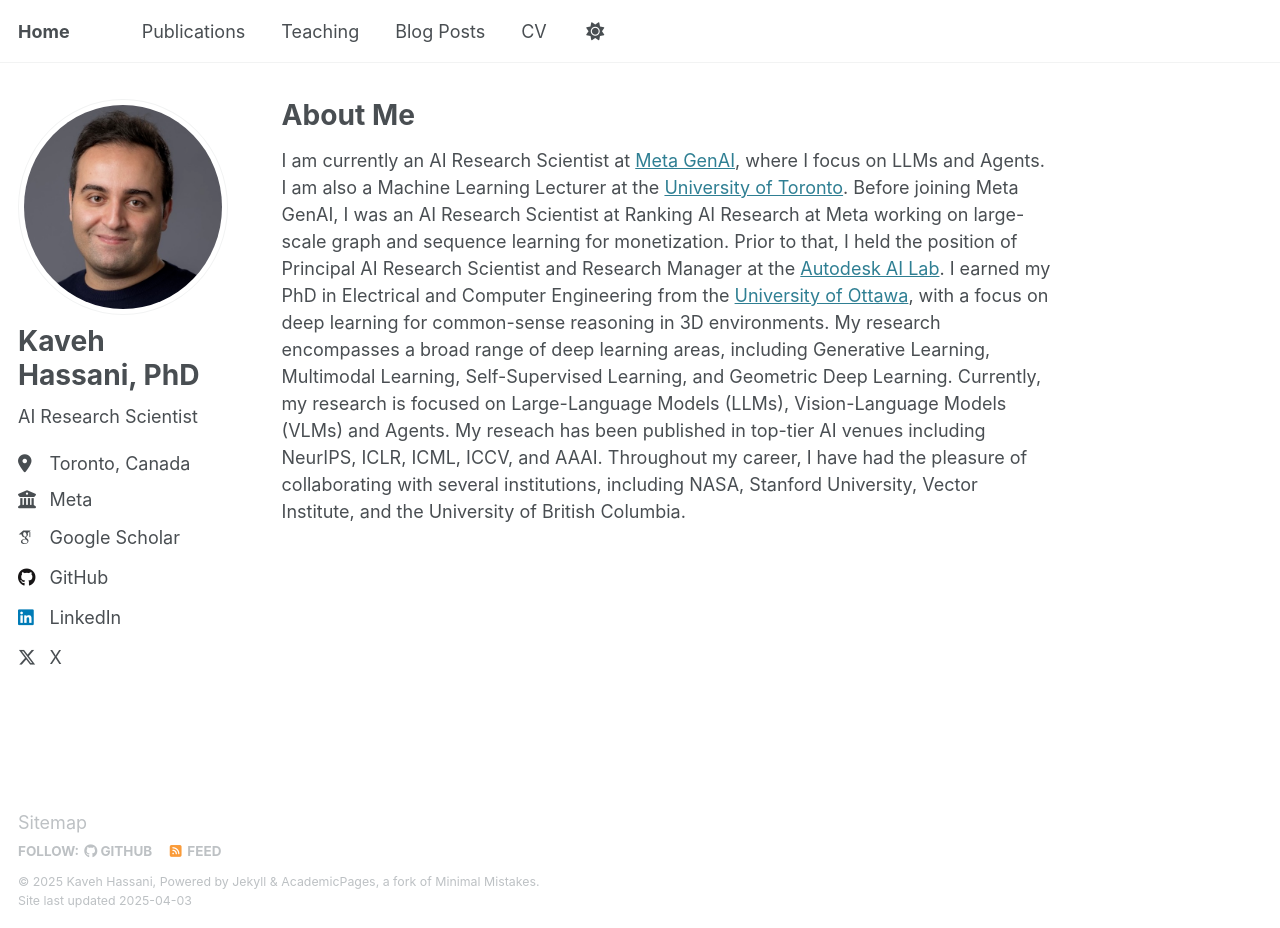
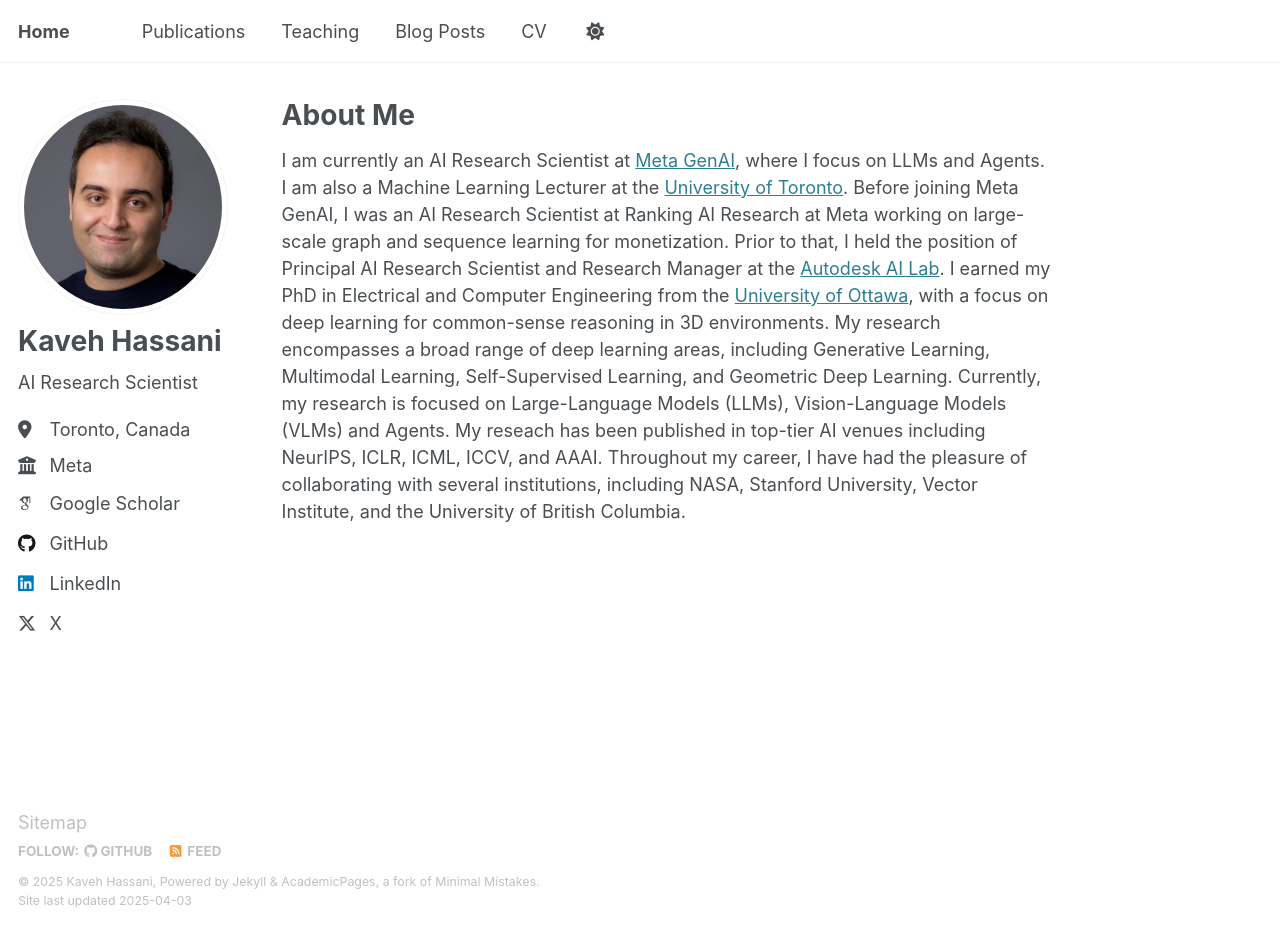
Before and after one commit to kavehhassani/kavehhassani.github.io, a Jekyll site: the page built from _pages/about.md, in a window 1280 px wide and 928 px high. Built offline with Jekyll 4.4.1, drawn with Linux system fonts in a browser that asks for light colours; some web fonts are replaced.

Commit message:
Update _config.yml

```diff
--- a/_config.yml
+++ b/_config.yml
@@ -23,7 +23,7 @@ repository               : "kavehhassani/kavehhassani.github.io"
 author:
   # Biographic information
   avatar           : "profile.png"
-  name             : "Kaveh Hassani, PhD"
+  name             : "Kaveh Hassani"
   pronouns         : # example: "she/her"
   bio              : "AI Research Scientist"
   location         : "Toronto, Canada"
```
